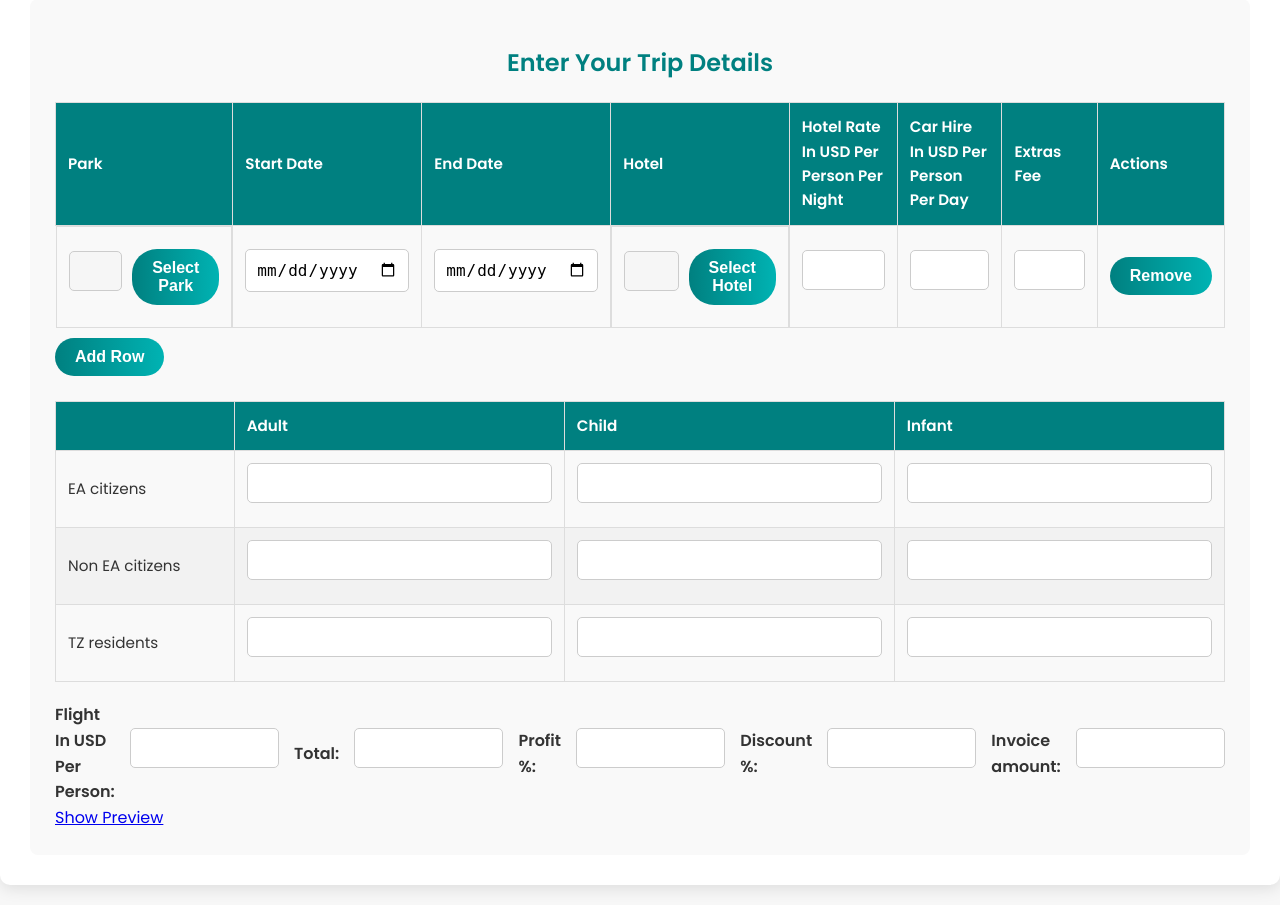
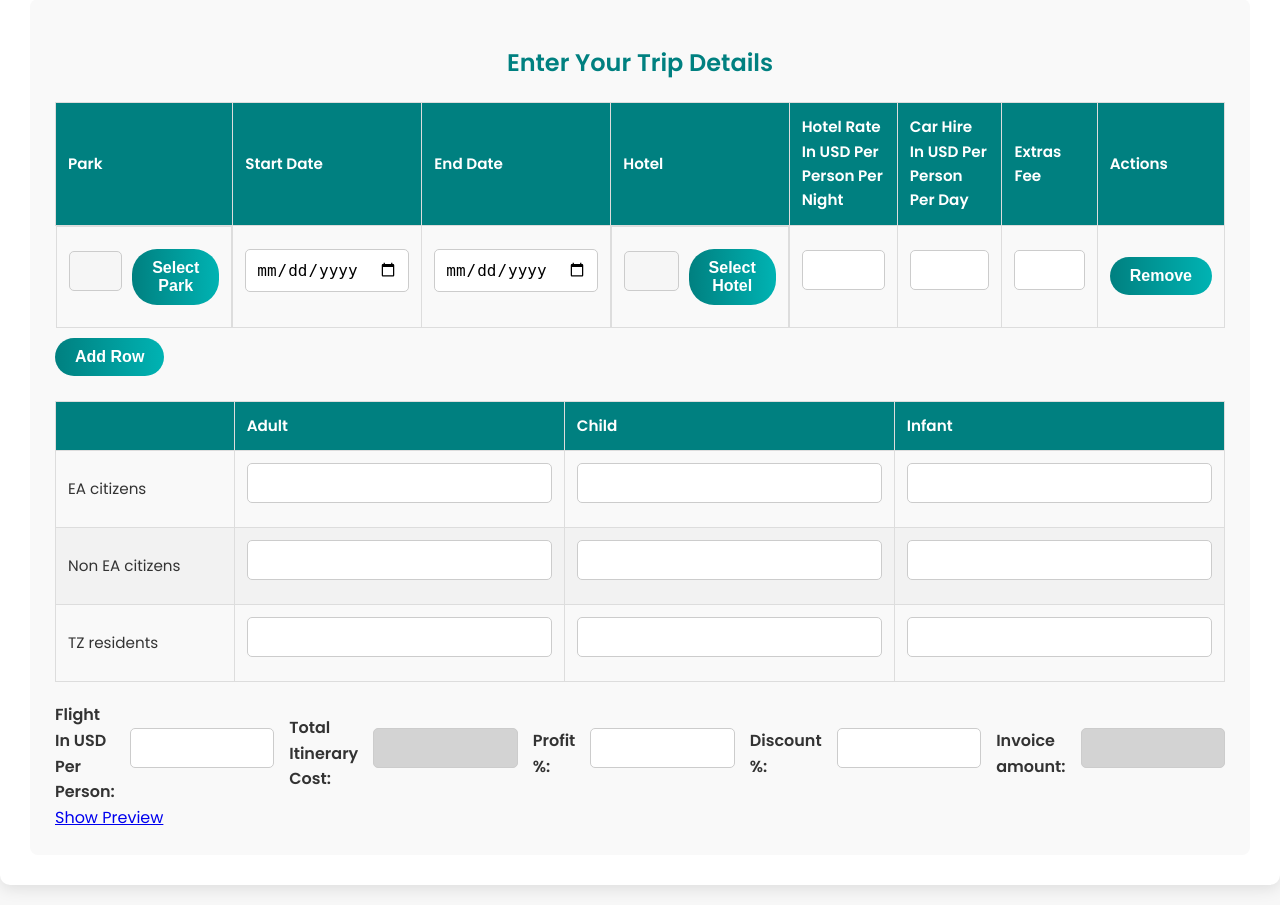
Before and after one commit to MohammedRaghib/Oddyseys, a PHP site: page / in a window 1280 px wide. Shown: the part 51-956 px from the top of the page. Run offline with PHP 8.4, Linux system fonts and the light colour scheme; data that the repository does not hold is empty.

Commit message:
now has updated changes like titles, color of input fields and saves to local storage the results

```diff
--- a/index.php
+++ b/index.php
@@ -5,7 +5,6 @@
     <meta charset="UTF-8">
     <meta name="viewport" content="width=device-width, initial-scale=1.0">
     <title>Odysseys Costing</title>
-    <link href="https://fonts.googleapis.com/css2?family=Poppins:wght@300;400;600&display=swap" rel="stylesheet">
     <style>
         @import url('https://fonts.googleapis.com/css2?family=Poppins:wght@300;400;600&display=swap');
 
@@ -219,6 +218,11 @@
         .preview-content p {
             margin-bottom: 10px;
         }
+
+        .total,
+        .invoice_amount {
+            background-color: lightgray;
+        }
     </style>
 </head>
 
@@ -286,7 +290,7 @@
             <aside class="other_fees">
                 <span>Flight In USD Per Person:</span>
                 <input type="number" step="0.01" min=0 class="flight" name="flight">
-                <span>Total:</span>
+                <span>Total Itinerary Cost:</span>
                 <input type="number" step="0.01" min=0 onchange="calcInvoiceAmount()" class="total" name="total">
                 <span>Profit %:</span>
                 <input type="number" step="0.01" min=0 onchange="calcInvoiceAmount()" class="profit" name="profit">
@@ -295,7 +299,7 @@
                 <span>Invoice amount:</span>
                 <input type="number" step="0.01" min=0 class="invoice_amount" name="invoice_amount">
             </aside>
-            <a href="preview.php">Show Preview</a>
+            <a href="preview.php" target="_blank">Show Preview</a>
         </section>
         <section class="preview">
             <button class="closePreview" onclick="openPreview(false)">❌</button>
@@ -334,8 +338,6 @@
             const data = await response.json();
             const parksList = document.querySelector('.parkList');
             const hotelList = document.querySelector('.hotelList');
-
-            console.log(data);
 
             data.parks.forEach((park) => {
                 let div = document.createElement('div');
@@ -406,16 +408,23 @@
                 invoice_amount,
                 parks
             };
-            console.log(data);
             const response = await fetch('get_cost.php', {
                     method: 'POST',
                     headers: {
                         'Content-Type': 'application/json'
                     },
                     body: JSON.stringify(data),
+                })
+                .then((response) => response.json())
+                .then((result) => {
+                    document.querySelector('.total').value = Number(result.total);
+                    calcInvoiceAmount();
+                    console.log(result);
+                    localStorage.setItem('previewData', JSON.stringify(result));
+                })
+                .catch((e) => {
+                    console.error('Error fetching data:', e);
                 });
-
-            const result = await response.json();
         };
 
         const openparks = (id, show) => {
```
Lines whose indentation alone changed are shown as unchanged.
